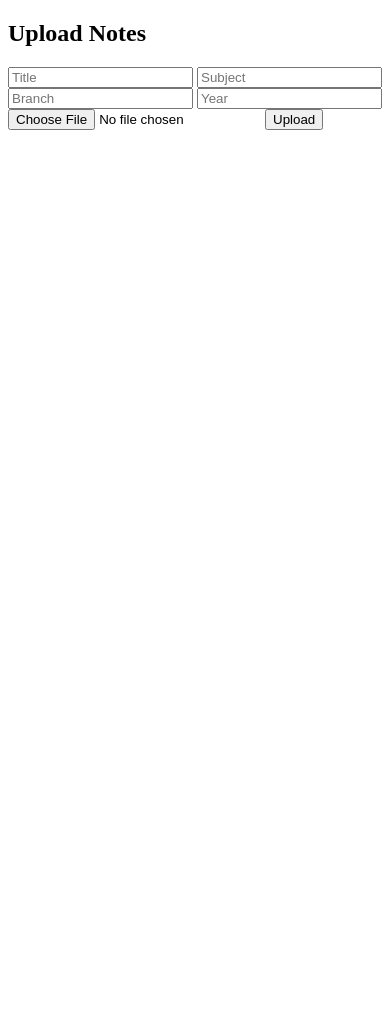
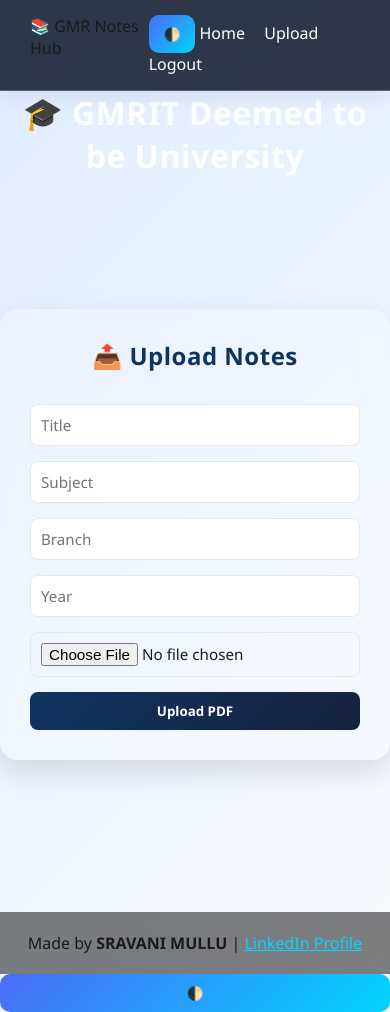
Before and after one commit to Sravanii-89/notes-hub, a Flask app: page /upload in a window 390 px wide. Before the commit the page ends 130 px from the top, so only its background shows below. Run offline with Flask 3, Linux system fonts and the light colour scheme; some libraries are stand-ins or nearby versions.

Commit message:
glass UI + animations + fixed dark mode

```diff
--- a/static/css/style.css
+++ b/static/css/style.css
@@ -561,3 +561,162 @@ body.light .card {
 .footer a {
     color: #00d4ff;
 }
+/* ===== PREMIUM UI ENHANCEMENT ===== */
+
+/* PAGE CONTAINER */
+main {
+    max-width: 1200px;
+    margin: auto;
+}
+
+/* HEADINGS */
+h1, h2 {
+    text-align: center;
+    font-weight: 700;
+    letter-spacing: 0.5px;
+}
+
+/* SECTION SPACING */
+.section {
+    margin-top: 40px;
+}
+
+/* IMPROVED CARDS */
+.selectable-card {
+    border: 1px solid rgba(255,255,255,0.2);
+    font-size: 1.1rem;
+}
+
+/* HOVER EFFECT */
+.selectable-card:hover {
+    transform: translateY(-8px) scale(1.04);
+}
+
+/* BUTTON IMPROVEMENT */
+button {
+    transition: 0.3s;
+}
+
+button:hover {
+    transform: scale(1.05);
+}
+
+/* INPUT POLISH */
+input {
+    font-size: 0.95rem;
+}
+body.dark {
+    background: linear-gradient(135deg, #020617, #0f172a);
+}
+/* ================= GLASSMORPHISM UI ================= */
+
+/* LIGHT MODE */
+body {
+    background: linear-gradient(135deg, #e0ecff, #f8fbff);
+    color: #1a1a1a;
+}
+
+/* DARK MODE */
+body.dark {
+    background: linear-gradient(135deg, #020617, #0f172a);
+    color: white;
+}
+
+/* NAVBAR GLASS */
+.navbar {
+    backdrop-filter: blur(12px);
+    background: rgba(255,255,255,0.1);
+    border-bottom: 1px solid rgba(255,255,255,0.2);
+}
+
+body.dark .navbar {
+    background: rgba(0,0,0,0.4);
+}
+
+/* CONTAINER */
+main, .container {
+    max-width: 1200px;
+    margin: auto;
+}
+
+/* GRID */
+.grid {
+    display: grid;
+    grid-template-columns: repeat(auto-fit, minmax(230px, 1fr));
+    gap: 25px;
+    margin-top: 30px;
+}
+
+/* GLASS CARD */
+.card, .selectable-card {
+    backdrop-filter: blur(14px);
+    background: rgba(255,255,255,0.15);
+    border: 1px solid rgba(255,255,255,0.2);
+    border-radius: 16px;
+    padding: 25px;
+    text-align: center;
+    font-weight: 600;
+    transition: 0.3s ease;
+    cursor: pointer;
+}
+
+/* DARK CARD */
+body.dark .card {
+    background: rgba(255,255,255,0.08);
+}
+
+/* HOVER ANIMATION */
+.card:hover, .selectable-card:hover {
+    transform: translateY(-10px) scale(1.05);
+    box-shadow: 0 20px 40px rgba(0,0,0,0.25);
+}
+
+/* BUTTON */
+button {
+    border-radius: 10px;
+    background: linear-gradient(135deg, #4a6cf7, #00d4ff);
+    color: white;
+    padding: 10px 15px;
+    border: none;
+    cursor: pointer;
+}
+
+/* AUTH (LOGIN / REGISTER / UPLOAD) */
+.auth-card {
+    backdrop-filter: blur(15px);
+    background: rgba(255,255,255,0.2);
+    border-radius: 18px;
+    padding: 30px;
+}
+
+body.dark .auth-card {
+    background: rgba(255,255,255,0.08);
+}
+
+/* INPUT */
+input {
+    padding: 12px;
+    border-radius: 10px;
+    border: none;
+    margin-bottom: 10px;
+}
+
+/* FOOTER */
+.footer {
+    backdrop-filter: blur(10px);
+    background: rgba(0,0,0,0.5);
+    padding: 20px;
+    text-align: center;
+    margin-top: 40px;
+}
+
+/* RESPONSIVE */
+@media (max-width: 768px) {
+    .grid {
+        grid-template-columns: 1fr;
+    }
+
+    .card {
+        padding: 20px;
+    }
+}
--- a/templates/base.html
+++ b/templates/base.html
@@ -36,6 +36,8 @@
 </div>
 
 <!-- THEME SCRIPT -->
+<button onclick="toggleTheme()">🌓</button>
+
 <script>
 function toggleTheme() {
     document.body.classList.toggle("dark");
--- a/templates/upload.html
+++ b/templates/upload.html
@@ -1,22 +1,32 @@
-<!DOCTYPE html>
-<html>
-<head>
-<title>Upload</title>
-</head>
-<body>
+{% extends "base.html" %}
+{% block content %}
 
-<div class="upload-box">
-<h2>Upload Notes</h2>
+<div class="auth-container">
 
-<form method="POST" enctype="multipart/form-data">
-<input name="title" placeholder="Title">
-<input name="subject" placeholder="Subject">
-<input name="branch" placeholder="Branch">
-<input name="year" placeholder="Year">
-<input type="file" name="file">
-<button>Upload</button>
-</form>
+  <div class="auth-card">
+
+    <div class="auth-header">
+      <h2>📤 Upload Notes</h2>
+    </div>
+
+    <form method="POST" enctype="multipart/form-data" class="auth-form">
+
+      <input name="title" placeholder="Title" required>
+
+      <input name="subject" placeholder="Subject" required>
+
+      <input name="branch" placeholder="Branch" required>
+
+      <input name="year" placeholder="Year" required>
+
+      <input type="file" name="file" accept=".pdf" required>
+
+      <button class="btn-login">Upload PDF</button>
+
+    </form>
+
+  </div>
+
 </div>
 
-</body>
-</html>
+{% endblock %}
```
Also changed, not shown: templates/home.html (+5 -2 lines).
